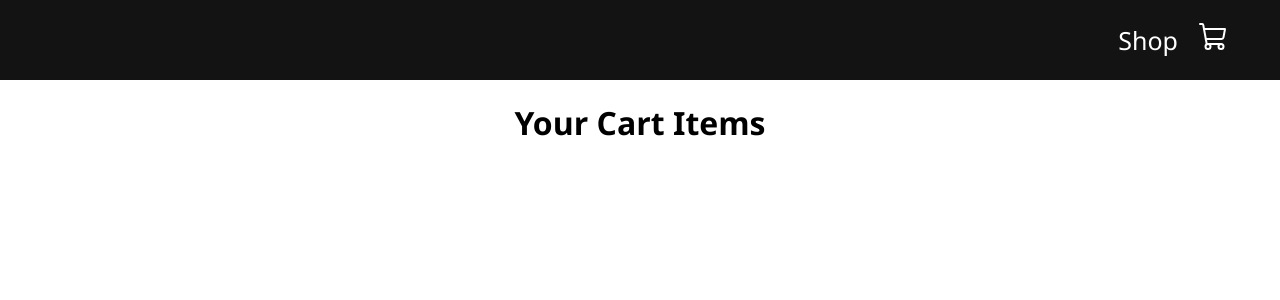
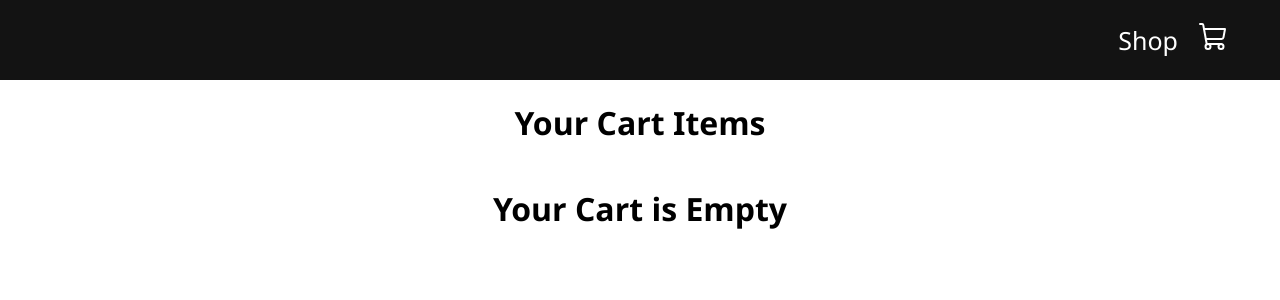
Before and after one commit to p6arora/e-commerce-website, a React (Create React App) app: page /cart in a window 1280 px wide. Shown: the top 300 px of the page. Built offline with nearby package versions, Linux system fonts and the light colour scheme.

Commit message:
Added new method to calculate total cart amount in Shop Context and update amount of item for each product. Imported items into cart and added ability to display subtotal, added button to continue shopping and logic to only display checkout, continue shopping when subtotal is greater than 0

```diff
--- a/src/context/shop-context.jsx
+++ b/src/context/shop-context.jsx
@@ -14,6 +14,17 @@
 export const ShopContextProvider = (props) => {
     const [cartItems, setCartItems] = useState(getDefaultCart())
 
+    const getTotalCartAmount = () => {
+        let totalAmount = 0
+        for (const item in cartItems){
+            if (cartItems[item] > 0){
+                let itemInfo = PRODUCTS.find((product) => product.id === Number(item))
+                totalAmount += cartItems[item] * itemInfo.price
+            }
+        return totalAmount
+        }
+    }
+
     const addToCart = (itemId) => {
         setCartItems((prev) => ({...prev, [itemId]: prev[itemId] + 1}))
     }
@@ -22,7 +33,12 @@
         setCartItems((prev) => ({...prev, [itemId]: prev[itemId] - 1}))
     }
 
-    const contextValue = {cartItems, addToCart, removeFromCart}
+    const updateCartItemCount = (newAmount, itemId) => {
+        setCartItems((prev) => ({...prev, [itemId]: newAmount}))
+
+    }
+
+    const contextValue = {cartItems, addToCart, removeFromCart, updateCartItemCount, getTotalCartAmount}
 
     console.log(cartItems)
   return (
--- a/src/pages/cart/cart-item.jsx
+++ b/src/pages/cart/cart-item.jsx
@@ -3,7 +3,7 @@
 
 export const CartItem = (props) => {
     const { id, productName, price, productImage } = props.data
-    const { cartItems, addToCart, removeFromCart } = useContext(ShopContext)
+    const { cartItems, addToCart, removeFromCart, updateCartItemCount } = useContext(ShopContext)
     return (
         <div className='cartItem'>
             <img src={productImage} />
@@ -14,7 +14,7 @@
                 <p>${price}</p>
                 <div className='countHandler'>
                     <button onClick={() => addToCart(id)}>+</button>
-                    <input value={cartItems[id]} />
+                    <input value={cartItems[id]} onChange={(e) => updateCartItemCount(Number(e.target.value), id)} />
                     <button onClick={() => removeFromCart(id)}>-</button>
                 </div>
 
--- a/src/pages/cart/cart.jsx
+++ b/src/pages/cart/cart.jsx
@@ -4,8 +4,12 @@
 import { CartItem } from './cart-item'
 import './cart.css'
 
+import { useNavigate } from 'react-router-dom'
+
 export const Cart = () => {
-    const {cartItems} = useContext(ShopContext)
+    const { cartItems, getTotalCartAmount } = useContext(ShopContext)
+    const totalAmount = getTotalCartAmount()
+    const navigate = useNavigate()
     return (
         <div className='cart'>
             <div>
@@ -13,12 +17,21 @@
             </div>
             <div className='cartItems'>
                 {PRODUCTS.map((product) => {
-                if (cartItems[product.id] !== 0){
-                    return <CartItem data={product}/>
+                    if (cartItems[product.id] !== 0) {
+                        return <CartItem data={product} />
                     }
                 })}
+            </div>
 
+            {totalAmount > 0 ?
+                <div className='checkout'>
+                    <p>Subtotal: ${totalAmount}</p>
+                    <button onClick={() => navigate('/')}>Continue Shopping</button>
+                    <button>Checkout</button>
                 </div>
+                :
+                <h1>Your Cart is Empty</h1>
+            }
         </div>
     )
 }
```
Lines whose indentation alone changed are shown as unchanged.
